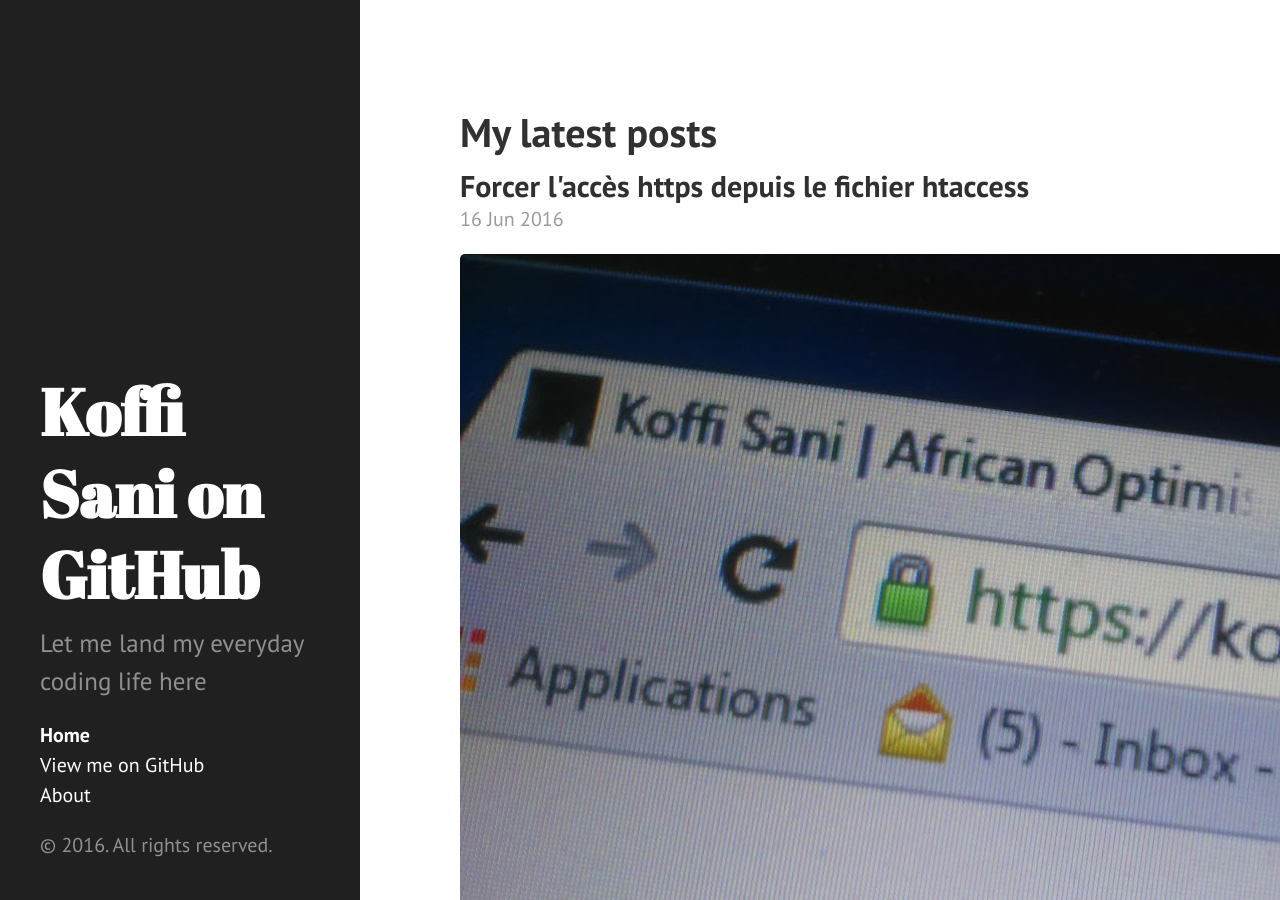
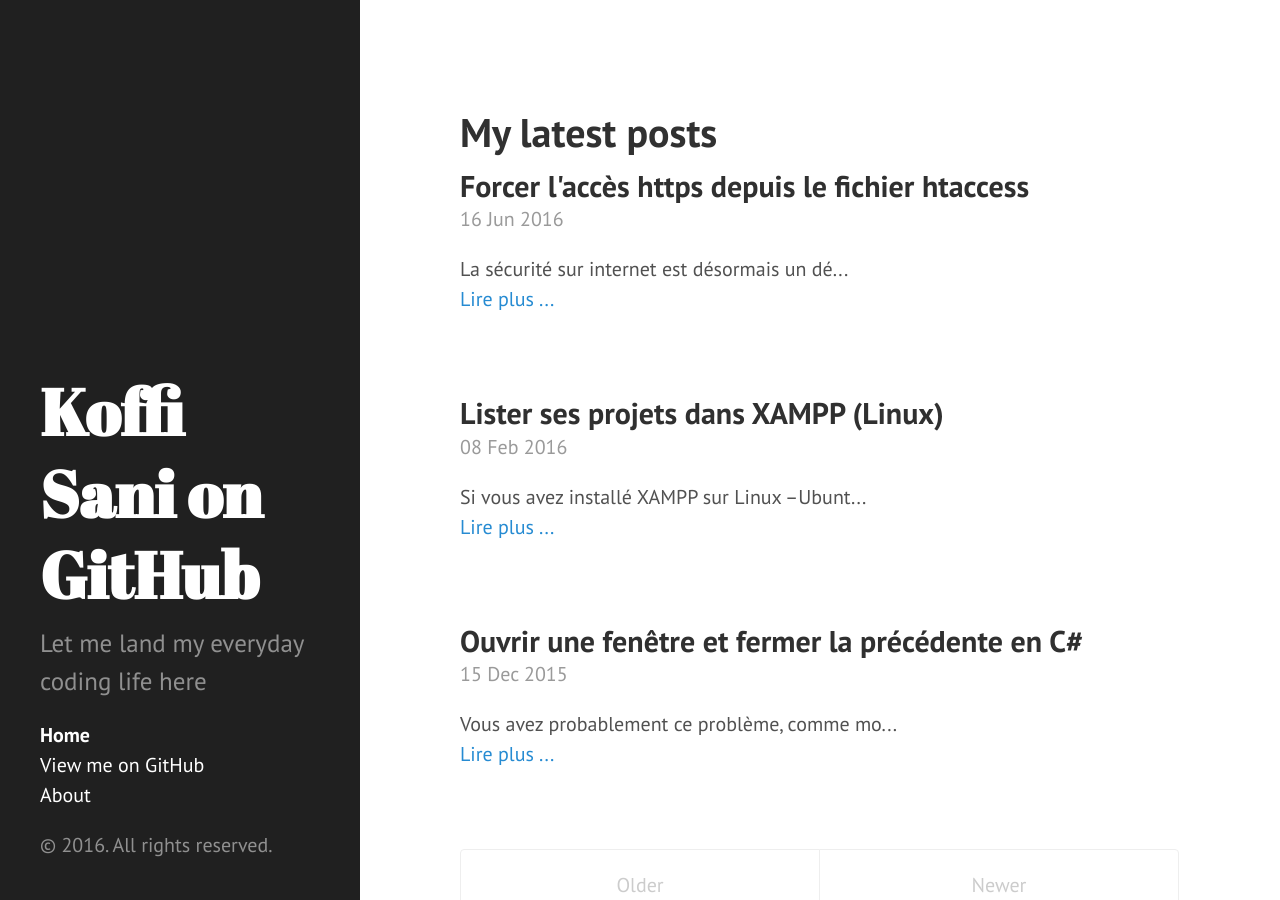
Before and after one commit to koffisani/koffisani.github.io, a Jekyll site: the page built from index.html, in a window 1280 px wide and 900 px high. Built offline with Jekyll 4.4.1, drawn with Linux system fonts in a browser that asks for light colours; the list of posts is cut into pages by our own code.

Commit message:
Update 2016-06-16-forcer-l-acc-s-https-depuis-le-fichier-htaccess.markdown

```diff
--- a/_posts/2016-06-16-forcer-l-acc-s-https-depuis-le-fichier-htaccess.markdown
+++ b/_posts/2016-06-16-forcer-l-acc-s-https-depuis-le-fichier-htaccess.markdown
@@ -4,9 +4,7 @@
 layout: post
 tags: [https, sécurité, SSL]
 categories: [Sécurité, https]
-header-img: "../img/DSC_1358.JPG"
 ---
-<img src="../img/DSC_1358.JPG" alt="site sécurisé" />
 
 La sécurité sur internet est désormais un défi pour tous. Et, échanger des informations sensibles avec ses utilisateurs requiert l'utilisation du protocole https au lieu du http par défaut. Ce protocole est même recommandé, et sera probablement bientôt exigé par Google pour son indexation. WordPress annonçait tout dernièrement son ambition de faire passer tous les sites qui l'utilisent au https.
 
```
